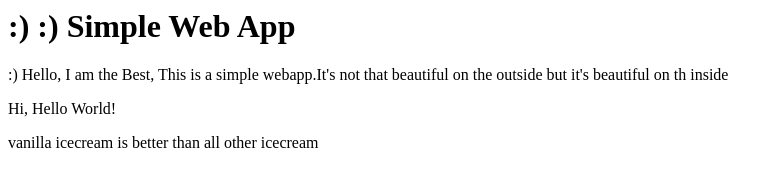
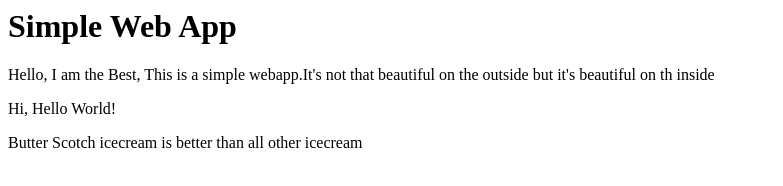
Before and after one commit to SyneMS/JenkinsTestApp, a plain HTML site: page index.html in a window 1280 px wide. Shown: the whole page, without its empty margins (0-783 px from the left). Drawn offline with Linux system fonts and the light colour scheme.

Commit message:
changed index.html file

```diff
--- a/index.html
+++ b/index.html
@@ -1,8 +1,8 @@
 <html>
 <title>Simple Web App</title>
-<H1>:) :) Simple Web App</H1>
-<p> :) Hello, I am the Best, This is a simple webapp.It's not that beautiful on the outside but it's beautiful on th inside
+<H1>Simple Web App</H1>
+<p>Hello, I am the Best, This is a simple webapp.It's not that beautiful on the outside but it's beautiful on th inside
 </p>
 <p>  Hi, Hello World!</p>
-<p> vanilla icecream is better than all other icecream</p>
+<p>Butter Scotch icecream is better than all other icecream</p>
 </html>
```
